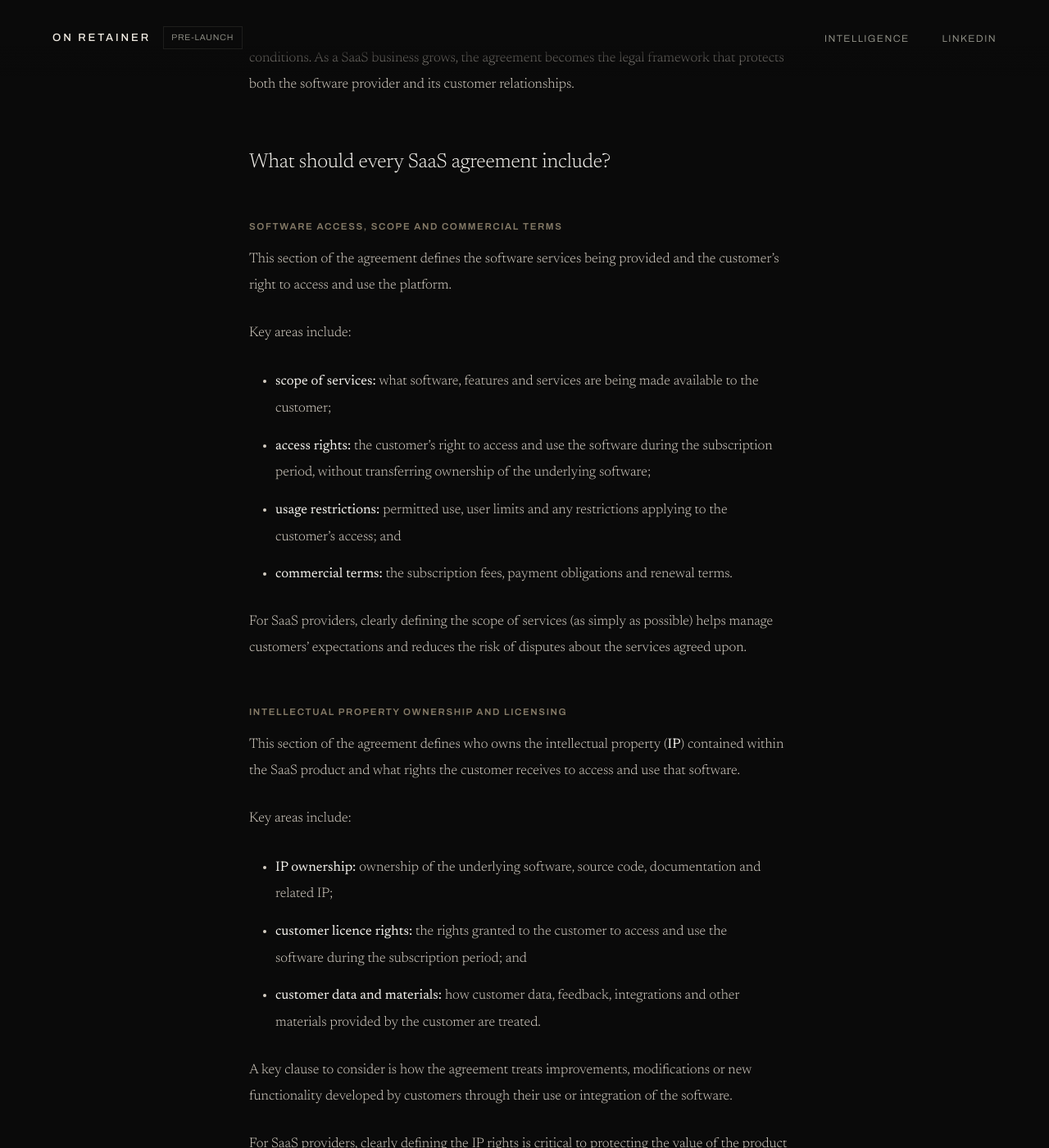
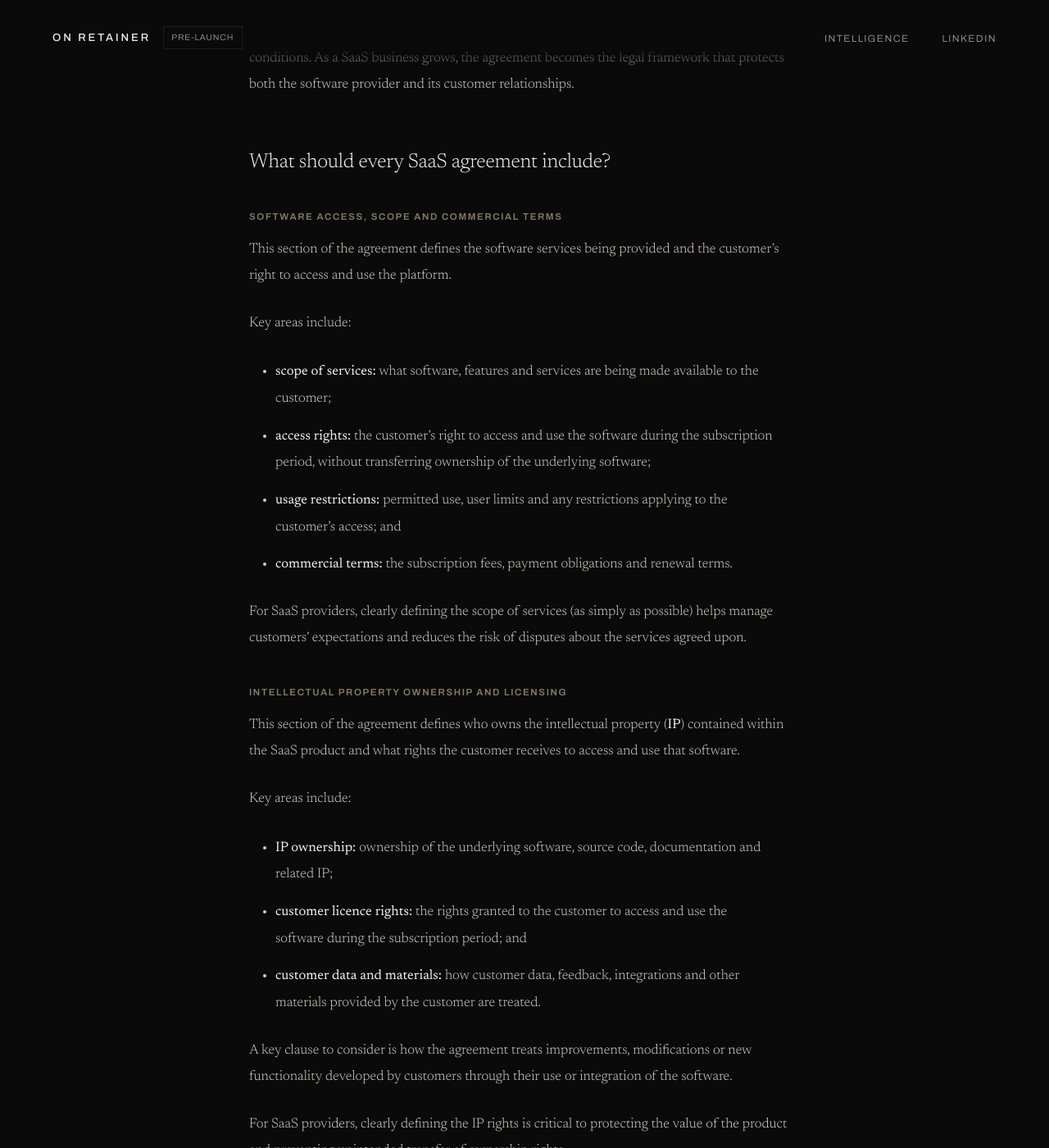
Before and after one commit to Syn-axe/solid-guacamole, a Jekyll site: the page built from _articles/what-is-a-saas-agreement.md, in a window 1280 px wide and 1400 px high, scrolled down 1106 px. Shown: the whole window at 82% size. Built offline with Jekyll 4.4.1, drawn with Linux system fonts in a browser that asks for light colours.

Commit message:
Update article.html

```diff
--- a/_layouts/article.html
+++ b/_layouts/article.html
@@ -221,7 +221,7 @@
       text-transform: uppercase;
       color: var(--signal);
       opacity: 0.65;
-      margin: 3.25rem 0 0.9rem;
+      margin: 2.5rem 0 0.9rem;
     }
 
     .article-body ul, .article-body ol { padding-left: 2rem; margin-bottom: 1.65rem; max-width: 70ch; }
```
